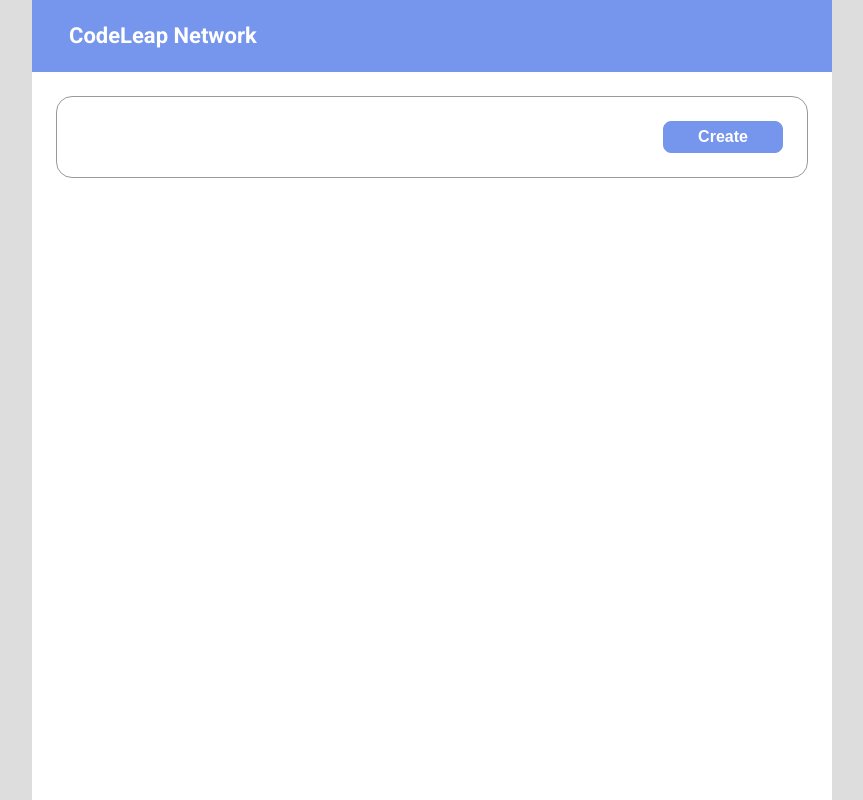
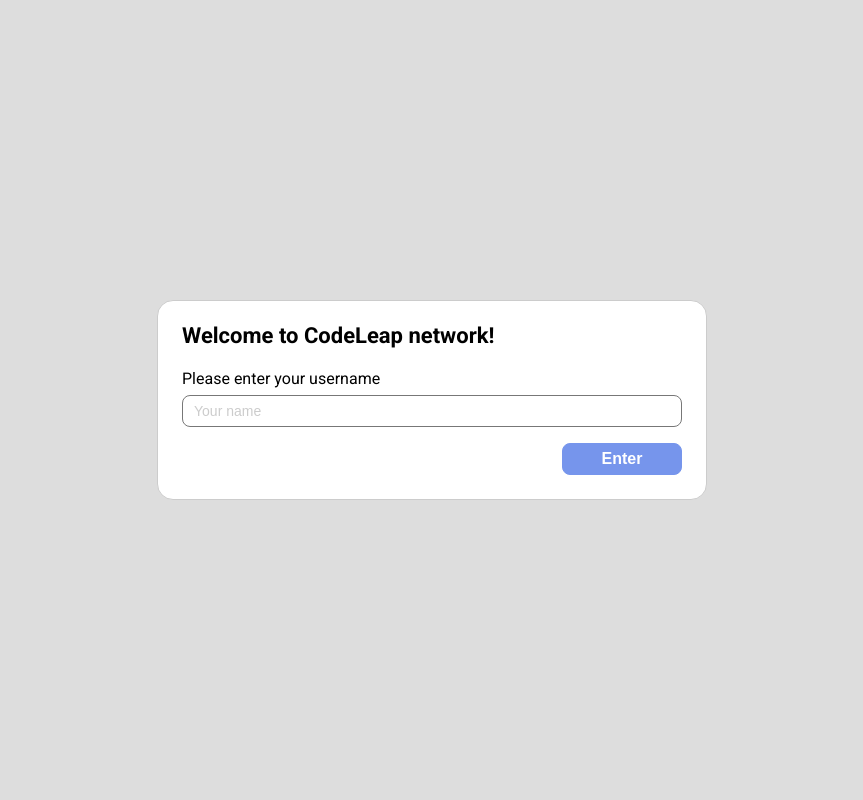
Before and after one commit to breno-aredes/codeleap-project, a React (Vite) app: page / in a window 1280 px wide. Shown: the whole page, without its empty margins (208-1071 px from the left). Built offline with nearby package versions, Linux system fonts and the light colour scheme.

Commit message:
style: move input and label styles to global styles

```diff
--- a/src/components/modal/loginModal/index.tsx
+++ b/src/components/modal/loginModal/index.tsx
@@ -2,16 +2,19 @@
 import Modal from "..";
 import { ModalContent } from "./styles";
 import Button from "../../button";
-import { ButtonContent } from "../../../styles/globalStyles";
+import { ButtonContent, InputContent } from "../../../styles/globalStyles";
 
 const LoginModal = () => {
-  const [isVisible, setIsVisible] = useState(false);
+  const [isVisible, setIsVisible] = useState(true);
   return (
     <Modal isVisible={isVisible} setIsVisible={setIsVisible} isWide={false}>
       <ModalContent>
         <h1>Welcome to CodeLeap network!</h1>
-        <label>Please enter your username</label>ss
-        <input placeholder="Your name"></input>
+        <InputContent>
+          <label>Please enter your username</label>
+          <input placeholder="Your name"></input>
+        </InputContent>
+
         <ButtonContent>
           <Button color="blue" onClick={() => setIsVisible(false)}>
             Enter
--- a/src/components/modal/loginModal/styles.ts
+++ b/src/components/modal/loginModal/styles.ts
@@ -9,31 +9,4 @@
     font-size: 22px;
     margin-bottom: 24px;
   }
-
-  input {
-    width: 100%;
-    height: 32px;
-    border-radius: 8px;
-    border: 1px solid ${({ theme }) => theme.colors.inputBorder};
-    box-sizing: border-box;
-    padding: 8px 11px;
-    margin-bottom: 16px;
-
-    &::placeholder {
-      color: ${({ theme }) => theme.colors.tertiary};
-      font-weight: 400;
-      font-size: 14px;
-      line-height: 100%;
-      letter-spacing: 0%;
-    }
-    &:focus {
-      outline: none;
-    }
-  }
-
-  label {
-    font-weight: 400;
-    font-size: 16px;
-    margin-bottom: 8px;
-  }
 `;
--- a/src/styles/globalStyles.ts
+++ b/src/styles/globalStyles.ts
@@ -5,3 +5,34 @@
   justify-content: end;
   width: 100%;
 `;
+
+export const InputContent = styled.div`
+  display: flex;
+  flex-direction: column;
+  input {
+    width: 100%;
+    height: 32px;
+    border-radius: 8px;
+    border: 1px solid ${({ theme }) => theme.colors.inputBorder};
+    box-sizing: border-box;
+    padding: 8px 11px;
+    margin-bottom: 16px;
+
+    &::placeholder {
+      color: ${({ theme }) => theme.colors.tertiary};
+      font-weight: 400;
+      font-size: 14px;
+      line-height: 100%;
+      letter-spacing: 0%;
+    }
+    &:focus {
+      outline: none;
+    }
+  }
+
+  label {
+    font-weight: 400;
+    font-size: 16px;
+    margin-bottom: 8px;
+  }
+`;
```
